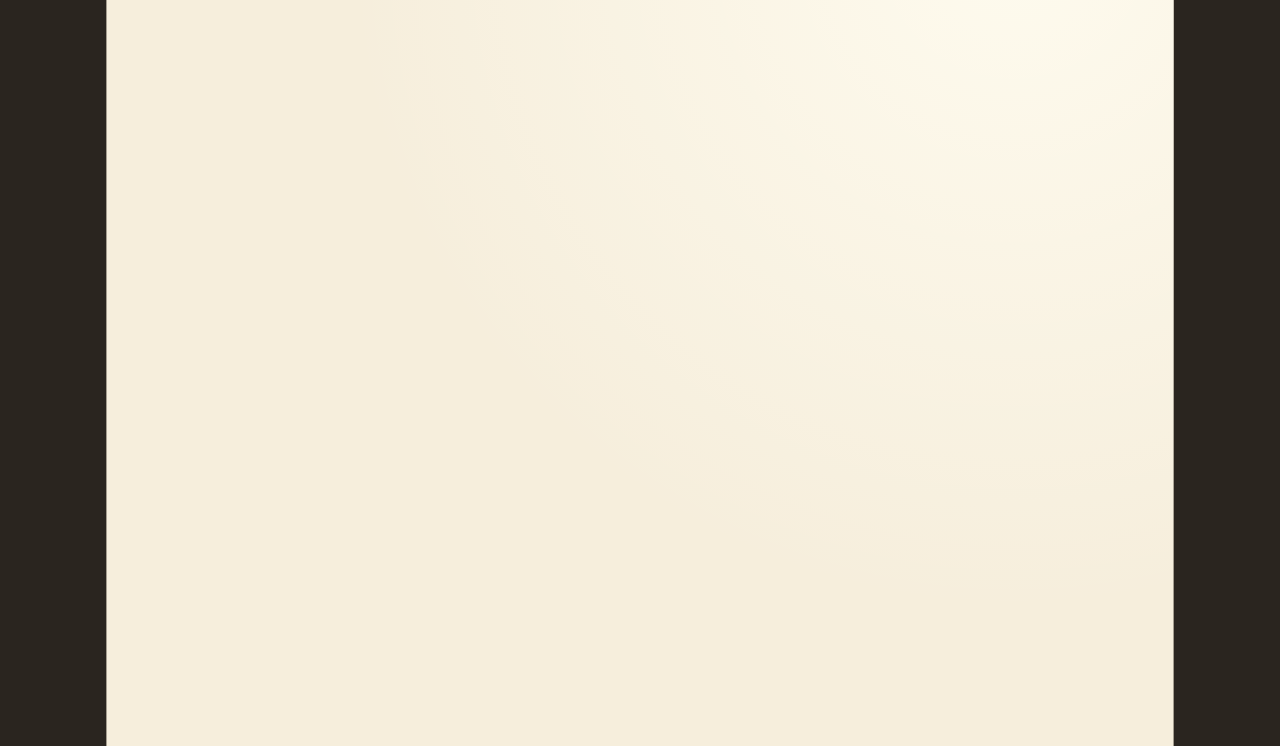
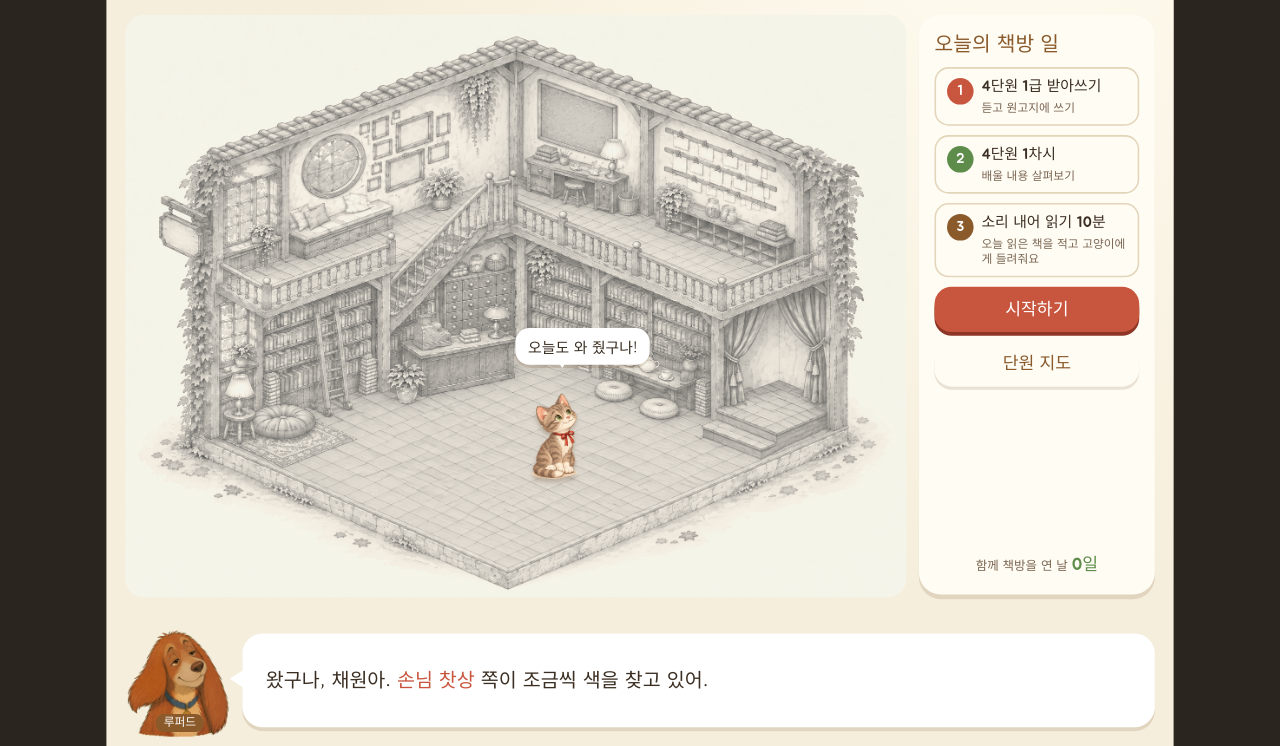
Before and after one commit to ddongq/chae-korean, a plain HTML site: page index.html in a window 1280 px wide. Shown: the part 54-800 px from the top of the page. Drawn offline with Linux system fonts and the light colour scheme.

Commit message:
feat: 책방 홈과 단원 지도
Co-Authored-By: Claude Opus 5.5 <noreply@anthropic.com>

```diff
--- /dev/null
+++ b/js/assets.js
@@ -0,0 +1,24 @@
+// 그림 목록 — 새 그림이 오면 이 파일만 바꾼다.
+// 좌표는 책방 그림을 가로 1400으로 줄인 기준(세로 1045).
+export const REF_W = 1400, REF_H = 1045;
+export const ASSETS = {
+  shop: {alive: 'img/shop_iso.jpg', faded: null},     // faded가 null이면 CSS 흑백으로 대신
+  // 구역 중심과 반지름(기준 좌표). 되살아날 때 이 둘레가 칠한 판으로 바뀐다.
+  zones: {
+    u0: {x: 300, y: 560, rx: 170, ry: 190}, u1: {x: 440, y: 250, rx: 170, ry: 140},
+    u2: {x: 270, y: 715, rx: 130, ry: 110}, u3: {x: 810, y: 210, rx: 130, ry: 120},
+    um: {x: 1060, y: 270, rx: 150, ry: 120}, u4: {x: 950, y: 640, rx: 150, ry: 110},
+    u5: {x: 600, y: 530, rx: 150, ry: 170}, u6: {x: 1160, y: 620, rx: 140, ry: 150},
+  },
+  grid: {g: {F: {x: 690, y: 1000}, L: {x: 150, y: 792}, R: {x: 1292, y: 748}, N: 10}},
+  // 소품(대역). src가 없으면 이름 실루엣.
+  items: {
+    'u4-cushions': {src: 'img/item_cushion.png', h: 64}, 'u4-teacart': {src: 'img/item_teatable.png', h: 74},
+    'u4-vase': {src: null, h: 90}, 'u4-screen': {src: null, h: 90}, 'u4-guestbook': {src: null, h: 80},
+    'u4-umbrella': {src: null, h: 80}, 'u4-lantern': {src: 'img/item_lamp.png', h: 90}, 'u4-plant': {src: 'img/item_plant.png', h: 80},
+    'u4-bell': {src: null, h: 80},
+  },
+  cat: ['img/cat_1.png', 'img/cat_2.png', 'img/cat_3.png'],
+  catH: [110, 135, 160],
+  chars: {chaewon: {default: null, hanbok: null}, rupert: {default: null}},
+};
--- a/js/main.js
+++ b/js/main.js
@@ -7,17 +7,25 @@ import {UNIT4} from '../content/unit4.js';
 import {GRADES} from '../content/dictation.js';
 import * as lesson from './screens/lesson.js';
 import * as dictation from './screens/dictation.js';
+import * as home from './screens/home.js';
+import * as map from './screens/map.js';
+import {openStore as _o, memoryBackend} from './store.js';
+import {releaseQueued} from './rewards.js';
+import {seedDemo} from './seed.js';
 
 const q = new URLSearchParams(location.search);
 export const params = {day: q.get('day'), seed: q.get('seed'), screen: q.get('screen'), arg: q.get('arg'), audit: q.has('audit')};
-const SCREENS = {lesson, dictation};
+const SCREENS = {lesson, dictation, home, map};
 export function registerScreen(id, mod){ SCREENS[id] = mod; }
 
 const WEEK = '일월화수목금토';
 async function boot(){
   initStage($('#stage'));
-  const store = await openStore();
+  // ?seed=demo는 시연용 상태를 메모리에만 만든다(기기 기록을 건드리지 않음)
+  const store = await openStore(params.seed ? memoryBackend() : undefined);
   const day = effectiveDay(store.state, params.day || dayKey(new Date()));
+  if (params.seed === 'demo') seedDemo(store.state, day);
+  if (releaseQueued(store.state, day).length) await store.save();
   const ctx = {
     store, day,
     content: {units: UNITS, unit: UNIT4, grades: GRADES},
--- /dev/null
+++ b/js/screens/home.js
@@ -0,0 +1,85 @@
+// 책방 홈: 옅은 책방에서 되살아난 구역만 색, 놓은 소품과 고양이, 오른쪽에 오늘의 책방 일.
+import {h, say} from '../ui.js';
+import {ASSETS, REF_W, REF_H} from '../assets.js';
+import {cellCenter} from '../iso.js';
+import {todayTasks} from '../plan.js';
+import {unitById} from '../../content/units.js';
+
+const TASK_TEXT = {
+  dry: () => ['젖은 잉크 말리기', '어제 만난 낱말을 다시 떠올리면 소품이 책방에 놓여요', 'sky'],
+  review: () => ['다시 만나기', '전에 헷갈린 문제를 다시 풀어요', 'sky'],
+  dictation: (t, c) => [c.content.grades.find(g => g.id === t.ref).name + ' 받아쓰기', '듣고 원고지에 쓰기', 'berry'],
+  lesson: (t, c) => { const l = c.content.unit.lessons.find(x => x.id === t.ref); return [`4단원 ${l.range}`, l.title, 'leaf']; },
+  reading: () => ['소리 내어 읽기 10분', '오늘 읽은 책을 적고 고양이에게 들려줘요', 'brown'],
+};
+export const ROUTE = {dry: 'recall', review: 'recall', dictation: 'dictation', lesson: 'lesson', reading: 'reading'};
+
+export function zoneMask(state, content){
+  const parts = [];
+  for (const u of content.units){
+    const z = ASSETS.zones[u.id]; if (!z) continue;
+    let k = state.units[u.id] ? 1 : 0;
+    if (!k && u.id === content.unit.id){ const ls = content.unit.lessons; k = ls.filter(l => state.lessons[l.id]).length / ls.length; }
+    if (k <= 0) continue;
+    const rx = (z.rx * (0.45 + 0.55 * k)) / REF_W * 100, ry = (z.ry * (0.45 + 0.55 * k)) / REF_H * 100;
+    parts.push(`radial-gradient(ellipse ${rx.toFixed(1)}% ${ry.toFixed(1)}% at ${(z.x / REF_W * 100).toFixed(1)}% ${(z.y / REF_H * 100).toFixed(1)}%, #000 60%, transparent 100%)`);
+  }
+  return parts.join(', ');
+}
+
+export function shopView(state, content, {w, h: hh, grid = false} = {}){
+  const box = h('div', {class: 'shop', style: {width: w + 'px', height: hh + 'px'}});
+  const faded = h('img', {class: 'base' + (ASSETS.shop.faded ? '' : ' faded'), src: ASSETS.shop.faded || ASSETS.shop.alive, alt: ''});
+  const alive = h('img', {class: 'base alive', src: ASSETS.shop.alive, alt: ''});
+  const mask = zoneMask(state, content);
+  alive.style.webkitMaskImage = alive.style.maskImage = mask || 'linear-gradient(transparent, transparent)';
+  box.append(faded, alive);
+  const layer = h('div', {class: 'things'}); box.append(layer);
+  const toPct = p => ({left: (p.x / REF_W * 100) + '%', top: (p.y / REF_H * 100) + '%'});
+  for (const p of state.placed){
+    const c = cellCenter(ASSETS.grid[p.floor] || ASSETS.grid.g, p.a, p.b);
+    layer.append(thing(p.itemId, state, toPct(c), c.y));
+  }
+  if (!state.placed.some(p => p.itemId === 'cat')){
+    const c = cellCenter(ASSETS.grid.g, 3, 4);
+    layer.append(thing('cat', state, toPct(c), c.y));
+  }
+  box.refresh = () => {};
+  return box;
+}
+
+export function thing(id, state, pos, y){
+  const isCat = id === 'cat', st = state.pet.stage - 1;
+  const a = isCat ? {src: ASSETS.cat[st], h: ASSETS.catH[st]} : ASSETS.items[id] || {src: null, h: 70};
+  const el = a.src ? h('img', {class: 'thing', src: a.src, alt: ''}) : h('div', {class: 'thing ghost'}, id.replace(/^u\d-/, ''));
+  Object.assign(el.style, pos, {height: a.h + 'px', zIndex: Math.round(y)});
+  el.dataset.id = id;
+  if (isCat) el.classList.add('cat');
+  return el;
+}
+
+export function mount(root, ctx){
+  const S = ctx.store.state;
+  const tasks = todayTasks(S, ctx.day, ctx.content);
+  const shop = shopView(S, ctx.content, {w: 1000, h: 746});
+  shop.classList.add('home-shop');
+  const unit = unitById(S.currentUnit);
+  const catBub = h('div', {class: 'pbub'}, tasks[0]?.kind === 'dry' ? '어제 만든 소품, 잉크가 아직 젖어 있어. 같이 말리자!' : tasks.length ? '오늘도 와 줬구나!' : '오늘 책방 일 끝! 꾸미러 갈까?');
+  shop.append(catBub);
+  const cat = shop.querySelector('.cat');
+  if (cat){ catBub.style.left = cat.style.left; catBub.style.top = `calc(${cat.style.top} - ${ASSETS.catH[S.pet.stage - 1] + 70}px)`; }
+  const list = tasks.map((t, i) => {
+    const [title, sub, color] = TASK_TEXT[t.kind](t, ctx);
+    return h('button', {class: 'task', onclick: () => ctx.go(ROUTE[t.kind], t.kind === 'review' || t.kind === 'dry' ? undefined : t.ref)},
+      h('span', {class: 'n', style: {background: `var(--${color})`}}, String(i + 1)), h('b', {}, title), h('span', {}, sub));
+  });
+  const start = tasks.length ? h('button', {class: 'btn go', onclick: () => list[0].click()}, '시작하기')
+                             : h('button', {class: 'btn leaf', onclick: () => ctx.go('deco')}, '책방 꾸미기');
+  root.append(shop, h('section', {class: 'panel todo'},
+    h('h2', {}, '오늘의 책방 일'),
+    ...(list.length ? list : [h('p', {class: 'alldone'}, '오늘 할 일을 다 했어요. 내일 또 만나요!')]),
+    start,
+    h('button', {class: 'btn', onclick: () => ctx.go('map')}, '단원 지도'),
+    h('div', {class: 'days'}, '함께 책방을 연 날 ', h('b', {}, `${S.days.length}일`))));
+  say('rupert_hello', tasks.length ? `왔구나, 채원아. <b>${unit.zoneName}</b> 쪽이 조금씩 색을 찾고 있어.` : '오늘도 수고했어. <b>책방을 꾸며</b> 볼까?');
+}
--- /dev/null
+++ b/js/screens/map.js
@@ -0,0 +1,16 @@
+// 단원 지도: 구역 8곳과 지금 단원의 차시 길
+import {h, say} from '../ui.js';
+export function mount(root, ctx){
+  const S = ctx.store.state, U = ctx.content.unit;
+  const state = u => S.units[u.id] ? '되살림' : u.id === U.id ? '진행 중' : u.id === S.currentUnit ? '진행 중' : ['u0','u1','u2','u3'].includes(u.id) ? '곧 열려요' : '아직';
+  root.append(
+    h('section', {class: 'panel units'}, h('h2', {}, '책방 구역 8곳'), ctx.content.units.map(u =>
+      h('div', {class: 'unit' + (u.id === U.id ? ' now' : '')}, h('div', {}, h('b', {}, `${u.label} · ${u.title}`), h('small', {}, u.zoneName)), h('span', {class: 'st'}, state(u))))),
+    h('section', {class: 'panel path'}, h('h2', {}, `4단원 · ${U.title}`), h('div', {class: 'steps'}, U.lessons.map((l, i) => {
+      const done = S.lessons[l.id], next = !done && U.lessons.slice(0, i).every(x => S.lessons[x.id]);
+      return h('button', {class: 'step' + (done ? ' done' : next ? ' today' : ''), onclick: () => ctx.go('lesson', l.id)},
+        h('span', {class: 'k'}, `${l.range}${done ? ' · 다 함' : next ? ' · 다음' : ''}`), h('b', {}, l.title),
+        h('span', {class: 'r'}, done ? '되살아난 것 ' : '되살아날 것 ', h('i', {}, l.reward.itemName)));
+    })), h('p', {class: 'note'}, '4단원을 다 마치면 손님 찻상이 통째로 되살아나고 ', h('b', {}, '채원 한복'), '을 받아요. 독서·1·2·3단원은 짧은 복습으로 곧 열려요.')));
+  say('rupert_explain', '단원 하나를 끝까지 하면 그 구역이 <b>통째로</b> 되살아나. 아무 차시나 눌러서 다시 해 볼 수도 있어.');
+}
--- /dev/null
+++ b/js/seed.js
@@ -0,0 +1,12 @@
+// 시연 상태(?seed=demo): 차시 3개 끝, 소품 2개 마름·1개 젖음, 고양이 12낱말, 방석 하나 놓음
+const prev = (day, n) => { const d = new Date(day + 'T12:00:00'); d.setDate(d.getDate() - n); return d.toISOString().slice(0, 10); };
+export function seedDemo(S, day){
+  S.days = [prev(day, 3), prev(day, 2), prev(day, 1)];
+  S.lastDay = prev(day, 1);
+  S.lessons = {'u4-1': {day: prev(day, 3)}, 'u4-2': {day: prev(day, 2)}, 'u4-3': {day: prev(day, 1)}};
+  S.items = {'u4-cushions': {state: 'dry', day: prev(day, 3), unit: 'u4'}, 'u4-teacart': {state: 'dry', day: prev(day, 2), unit: 'u4'}, 'u4-vase': {state: 'wet', day: prev(day, 1), unit: 'u4'}};
+  S.pet.words = ['존중','대화','웃어른','높임 표현','께서','께','드리다','진지','계시다','여쭙다','연세','말씀'];
+  S.placed = [{itemId: 'u4-cushions', floor: 'g', a: 2, b: 6}];
+  S.dictation = {'u4-g1': {day: prev(day, 2), marks: {}}};
+  S.reviews = {'u4-2#1': {kind: 'quiz', ref: {lesson: 'u4-2', step: 1, word: '웃어른'}, day: prev(day, 2), misses: 0}};
+}
--- a/style.css
+++ b/style.css
@@ -83,3 +83,35 @@ button{font-family:inherit;color:inherit;-webkit-tap-highlight-color:transparent
 .mark button{width:46px;height:46px;border-radius:50%;border:0;font:400 22px var(--title);background:#F1EADB;color:var(--soft)}
 .mark .o.on{background:var(--leaf);color:#fff}.mark .x.on{background:var(--berry);color:#fff}
 .dbtns{position:absolute;right:24px;top:712px;display:flex;gap:14px}
+/* 책방 */
+.shop{position:absolute;overflow:hidden;border-radius:24px}
+.shop img.base{position:absolute;inset:0;width:100%;height:100%}
+.shop img.faded{filter:grayscale(1) sepia(.25) contrast(.62) brightness(1.18)}
+.home-shop{left:24px;top:88px}
+.things{position:absolute;inset:0}
+.thing{position:absolute;transform:translate(-50%,-88%);filter:drop-shadow(0 5px 3px rgba(90,60,30,.25))}
+.thing.ghost{display:grid;place-items:center;width:84px;border:2px dashed #CDB894;border-radius:16px;background:rgba(255,252,244,.8);font:400 14px var(--title);color:var(--soft)}
+.pbub{position:absolute;transform:translateX(-30%);background:#fff;border-radius:18px;padding:10px 16px;font-size:19px;box-shadow:0 4px 0 var(--shadow);white-space:nowrap;z-index:2000}
+.pbub:after{content:"";position:absolute;left:30%;bottom:-12px;border:8px solid transparent;border-top:12px solid #fff}
+.todo{left:1040px;top:88px;width:302px;height:742px;padding:24px 20px;display:flex;flex-direction:column;gap:12px}
+.todo h2{font:400 26px/1.2 var(--title);color:var(--brown)}
+.task{text-align:left;border:2px solid var(--line);background:transparent;border-radius:18px;padding:12px 14px;display:grid;grid-template-columns:34px 1fr;gap:3px 10px;align-items:start}
+.task .n{grid-row:span 2;width:34px;height:34px;border-radius:50%;display:grid;place-items:center;font:400 18px/1 var(--title);color:#fff}
+.task b{font:400 19px/1.25 var(--title)} .task span{font-size:15px;color:var(--soft);line-height:1.35}
+.alldone{font-size:19px;color:var(--soft);line-height:1.5}
+.days{margin-top:auto;font-size:16px;color:var(--soft);text-align:center}.days b{font:400 22px var(--title);color:var(--leaf)}
+/* 단원 지도 */
+.units{left:24px;top:88px;width:400px;height:742px;padding:22px;display:flex;flex-direction:column;gap:8px}
+.units h2,.path h2{font:400 24px/1.2 var(--title);color:var(--brown);margin-bottom:6px}
+.unit{display:grid;grid-template-columns:1fr auto;align-items:center;gap:8px;padding:11px 14px;border-radius:16px;border:2px solid var(--line)}
+.unit b{font:400 18px/1.3 var(--title)} .unit small{display:block;font-size:14px;color:var(--soft)}
+.unit .st{font:400 14px/1 var(--title);padding:7px 10px;border-radius:999px;background:#F1EADB;color:var(--soft);white-space:nowrap}
+.unit.now{border-color:var(--berry);background:var(--berryBg)} .unit.now .st{background:var(--berry);color:#fff}
+.path{left:444px;top:88px;width:898px;height:742px;padding:24px 30px}
+.steps{display:grid;grid-template-columns:repeat(3,1fr);gap:14px;margin-top:12px}
+.step{text-align:left;background:transparent;border-radius:20px;padding:14px 16px;border:2px solid var(--line);min-height:150px;display:flex;flex-direction:column;gap:6px}
+.step .k{font:400 14px/1 var(--title);color:var(--soft)} .step b{font:400 19px/1.3 var(--title)}
+.step .r{margin-top:auto;font-size:15px;color:var(--soft)} .step .r i{font-style:normal;color:var(--brown)}
+.step.done{background:var(--leafBg);border-color:transparent}.step.done .k{color:var(--leaf)}
+.step.today{border-color:var(--berry);box-shadow:0 0 0 4px var(--berryBg)}.step.today .k{color:var(--berry)}
+.path .note{margin-top:18px;font-size:17px;line-height:1.55;color:var(--soft)}.path .note b{color:var(--berry);font-weight:400;font-family:var(--title)}
```
